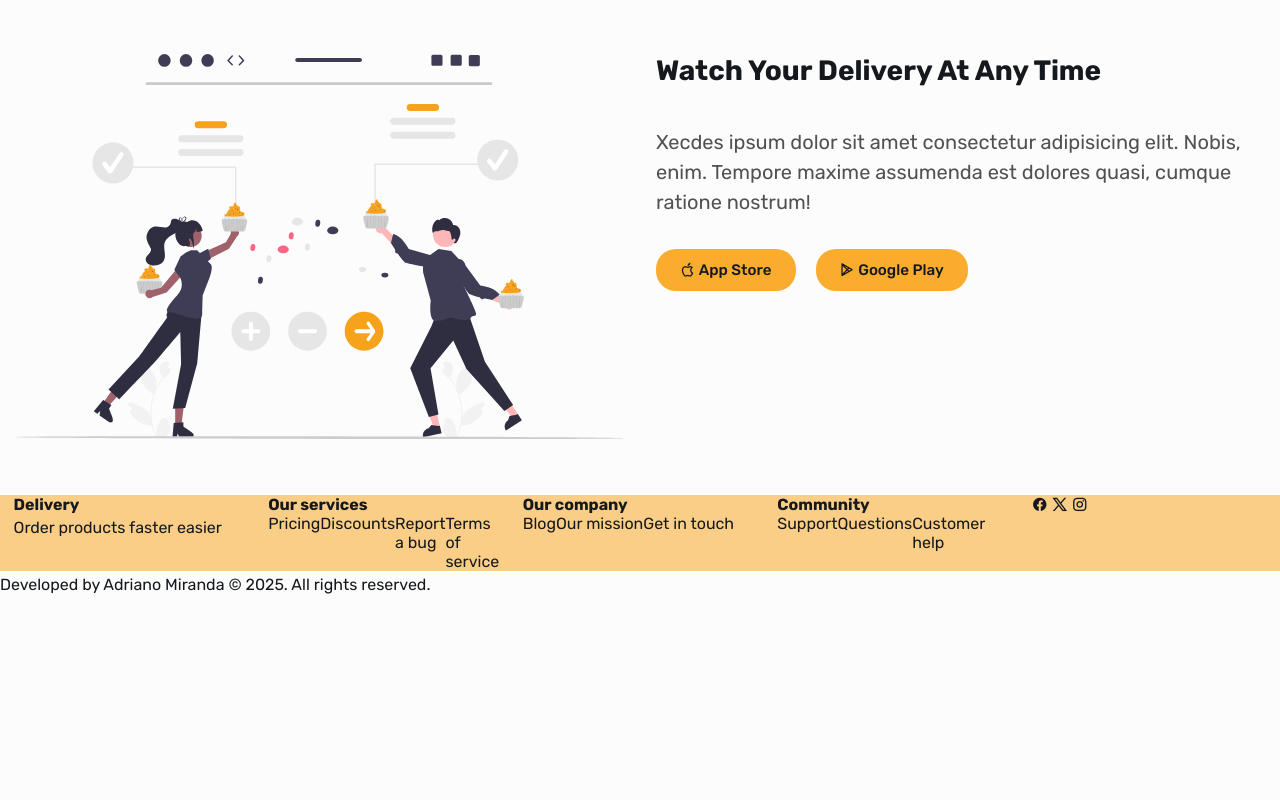
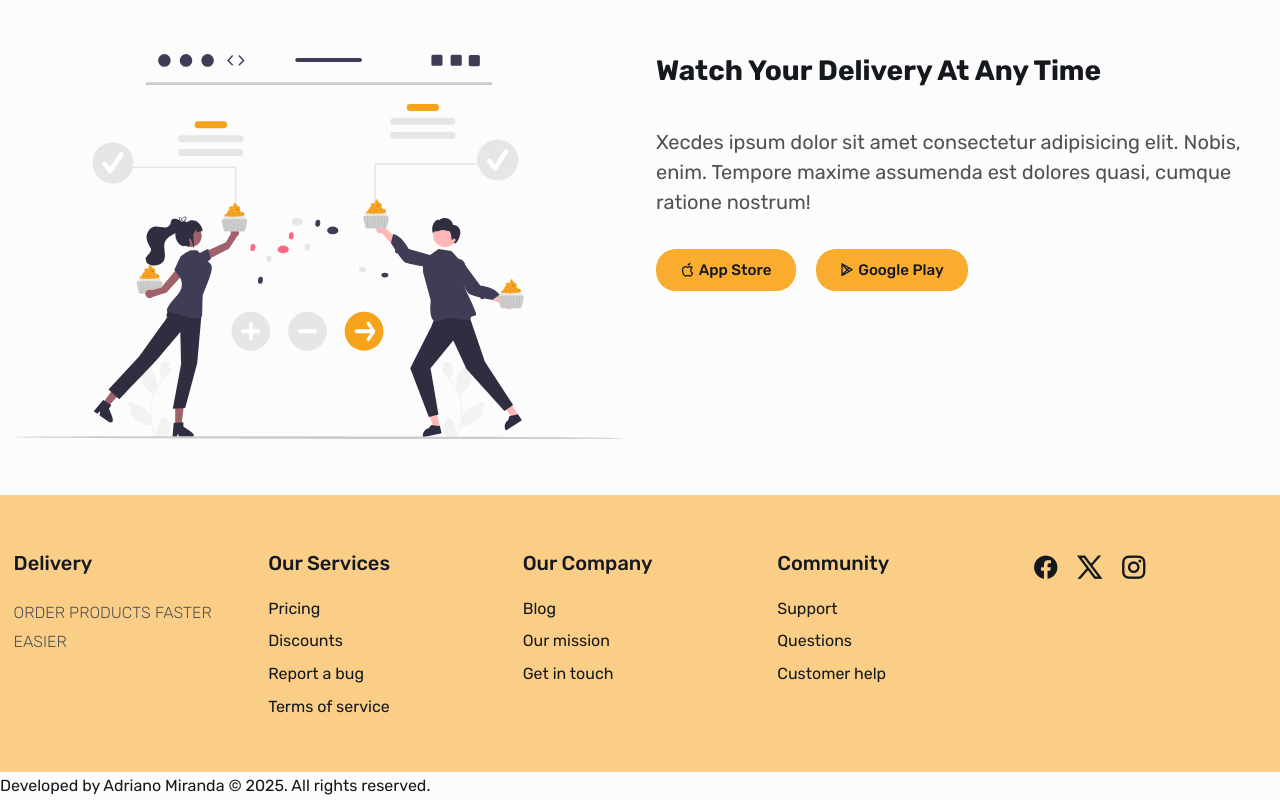
Before and after one commit to adrjmiranda/delivery-landing-page-design, a website built with webpack: page index.html in a window 1280 px wide. Shown: the part 2028-2828 px from the top of the page. Before the commit the page ends 2628 px from the top, so only its background shows below. Built offline with nearby package versions, Linux system fonts and the light colour scheme.

Commit message:
style: created footer style

```diff
--- a/assets/css/style.css
+++ b/assets/css/style.css
@@ -359,6 +359,39 @@ p {
 /***************** FOOTER *******************/
 #footer {
 	background-color: var(--tertiary-color);
+	padding-block: 3.5rem;
+}
+
+.footer-title {
+	font-size: var(--lg-fs);
+	text-transform: capitalize;
+	font-weight: var(--medium-fw);
+	margin-bottom: 1.5rem;
+}
+
+.footer-description {
+	font-weight: var(--light-fw);
+	color: var(--gray-color);
+	text-transform: uppercase;
+}
+
+.footer-menu {
+	flex-direction: column;
+	gap: 0.85rem;
+}
+
+.social-links {
+	display: flex;
+	gap: 1rem;
+}
+
+.social-link {
+	font-size: var(--xl-fs);
+	transition: 0.35s ease-in-out;
+}
+
+.social-link:hover {
+	transform: scale(1.1);
 }
 /************** End of FOOTER ***************/
 
--- a/index.html
+++ b/index.html
@@ -276,13 +276,13 @@
 
 				<div class="footer-column">
 					<div class="social-links">
-						<a href="#" class="social-link">
+						<a href="#" class="social-link" target="_blank">
 							<i class="ri-facebook-circle-fill"></i>
 						</a>
-						<a href="#" class="social-link">
+						<a href="#" class="social-link" target="_blank">
 							<i class="ri-twitter-x-line"></i>
 						</a>
-						<a href="#" class="social-link">
+						<a href="#" class="social-link" target="_blank">
 							<i class="ri-instagram-line"></i>
 						</a>
 					</div>
```
